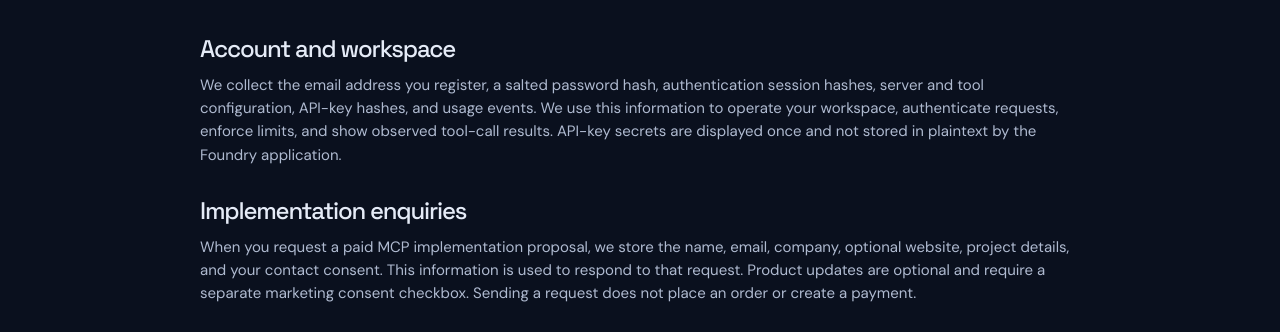
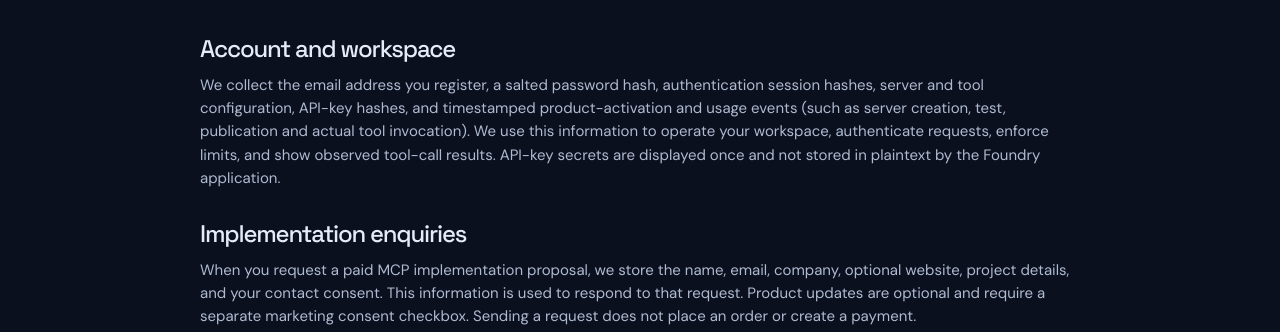
Before and after one commit to Noetfield-Systems/MCP, a website: page public/privacy.html in a window 1280 px wide. Shown: the part 408-740 px from the top of the page. Drawn offline with Linux system fonts and the light colour scheme.

Commit message:
privacy: disclose first-party observed activation receipts and their limited purpose

```diff
--- a/public/privacy.html
+++ b/public/privacy.html
@@ -4,7 +4,7 @@
 <h1 style="font-size:clamp(42px,7vw,70px);margin-bottom:30px">Privacy and <em>data use.</em></h1>
 <p style="color:#aebad0;font-size:16px;line-height:1.85;margin-bottom:38px">MCP Foundry is an independent developer product in the Noetfield Systems Inc. portfolio. This notice explains the information our application collects, why it is used, and how to request deletion or correction.</p>
 <div class="privacy-content" style="display:grid;gap:30px;color:#afbad0">
-<section><h3 style="font-size:24px;margin-bottom:10px;color:#e5ebf7">Account and workspace</h3><p>We collect the email address you register, a salted password hash, authentication session hashes, server and tool configuration, API-key hashes, and usage events. We use this information to operate your workspace, authenticate requests, enforce limits, and show observed tool-call results. API-key secrets are displayed once and not stored in plaintext by the Foundry application.</p></section>
+<section><h3 style="font-size:24px;margin-bottom:10px;color:#e5ebf7">Account and workspace</h3><p>We collect the email address you register, a salted password hash, authentication session hashes, server and tool configuration, API-key hashes, and timestamped product-activation and usage events (such as server creation, test, publication and actual tool invocation). We use this information to operate your workspace, authenticate requests, enforce limits, and show observed tool-call results. API-key secrets are displayed once and not stored in plaintext by the Foundry application.</p></section>
 <section><h3 style="font-size:24px;margin-bottom:10px;color:#e5ebf7">Implementation enquiries</h3><p>When you request a paid MCP implementation proposal, we store the name, email, company, optional website, project details, and your contact consent. This information is used to respond to that request. Product updates are optional and require a separate marketing consent checkbox. Sending a request does not place an order or create a payment.</p></section>
 <section><h3 style="font-size:24px;margin-bottom:10px;color:#e5ebf7">Upstream API calls</h3><p>Tools you publish can request third-party HTTPS endpoints. Arguments and the API request are sent to the upstream provider when you test or invoke that tool. Foundry records tool names, timestamps, duration and success/failure status to measure service operation. Never place credentials or private values into a public URL or GET query parameter.</p></section>
 <section><h3 style="font-size:24px;margin-bottom:10px;color:#e5ebf7">Hosting, payments and third parties</h3><p>Application data is hosted in PostgreSQL on Railway. Stripe checkout may be enabled for future subscriptions, at which point payment information is handled by Stripe; the current contact form does not charge users. The site loads web fonts from Google Fonts. Third-party service providers process information under their own policies. We do not present unverified security certifications or promise data-residency arrangements not established in a customer agreement.</p></section>
```
